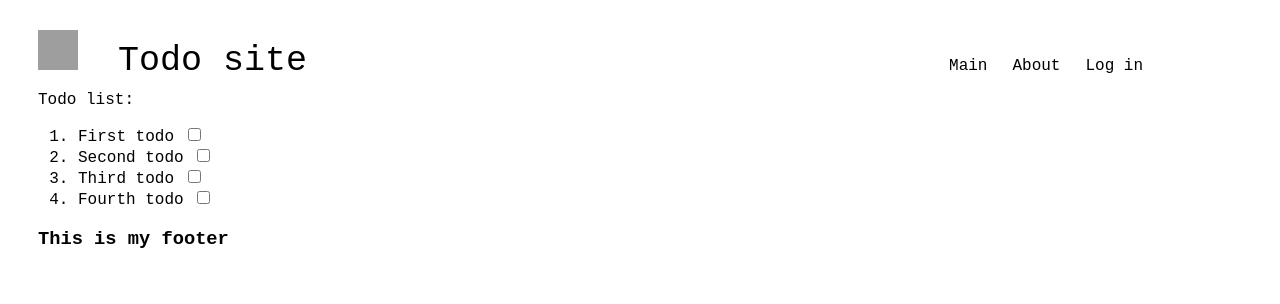
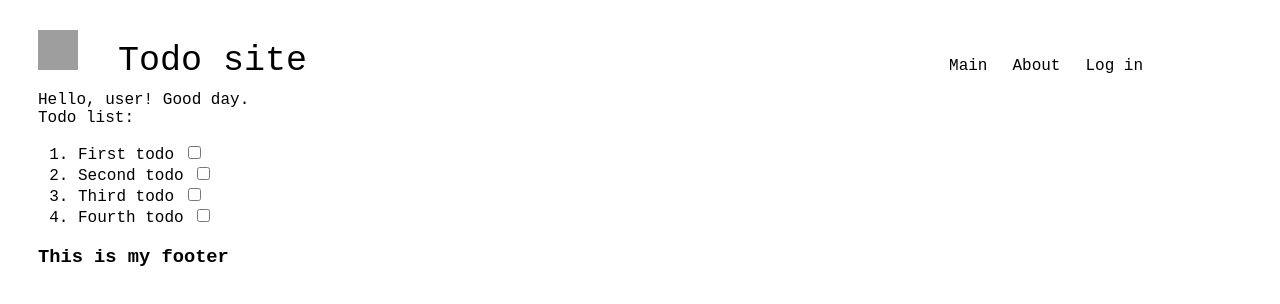
Before and after one commit to Insanefoam/reactApp, a React (Create React App) app: page / in a window 1280 px wide. Shown: the top 304 px of the page. Built offline with nearby package versions, Linux system fonts and the light colour scheme; grey boxes are pictures that could not be loaded.

Commit message:
javascript in jsx

```diff
--- a/src/components/MainContent.js
+++ b/src/components/MainContent.js
@@ -1,8 +1,19 @@
 import React from "react";
 
 function MainContent(){
+    let timeOfDay = null;
+    let date = new Date();
+    let hours = date.getHours();
+    if(hours < 6){
+        timeOfDay = "morning";
+    }else if(hours < 21){
+        timeOfDay = "day";
+    }else{
+        timeOfDay = "night";
+    }
     return(
         <main>
+            <div>Hello, user! Good {timeOfDay}. </div>
             <span>Todo list:</span>
             <ol>
                 <li>First todo <input type="checkbox"/></li>
```
